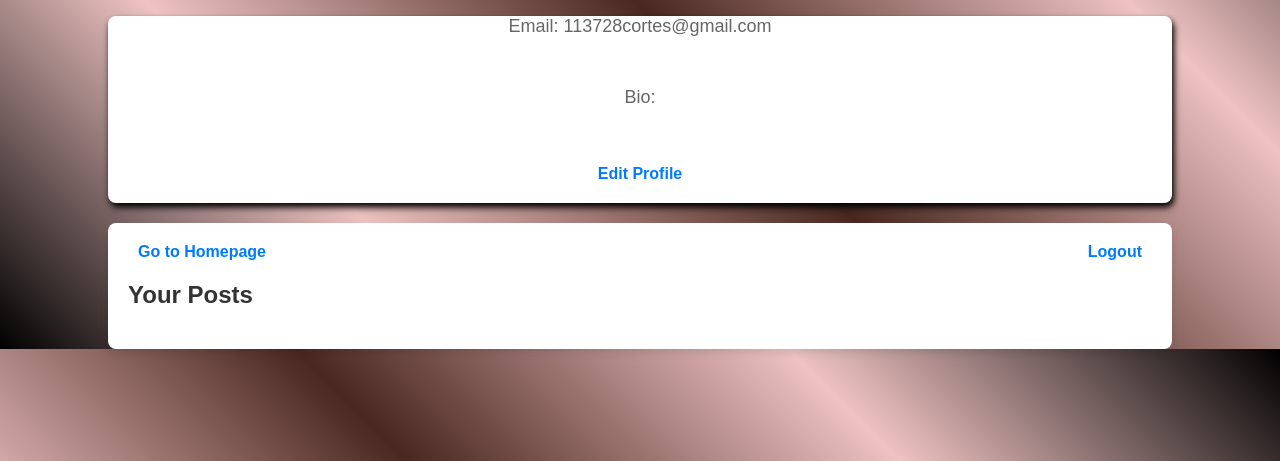
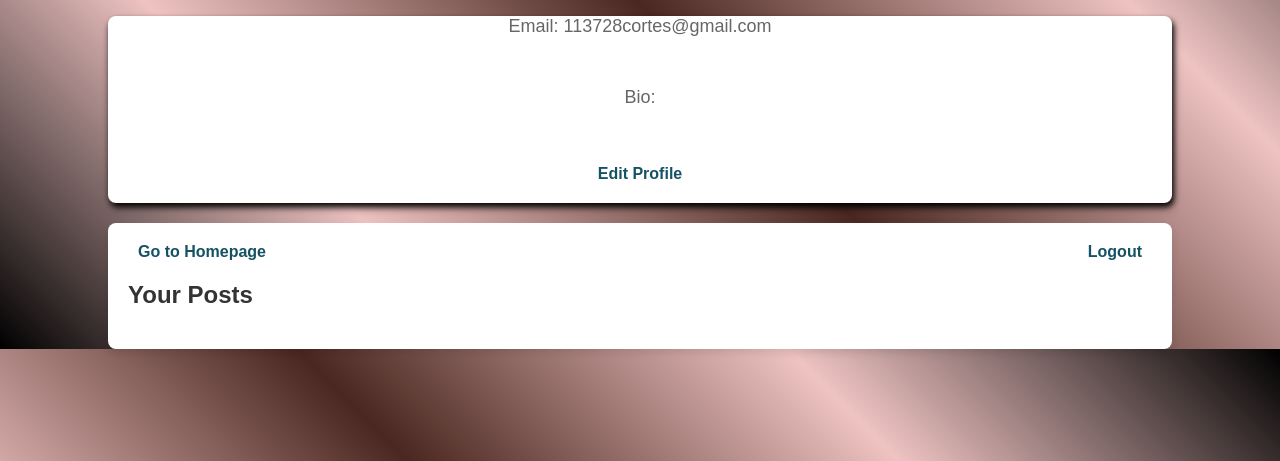
Before and after one commit to Wawayooo/DjangoSocialMedia, a Django app: page /profile/ in a window 1280 px wide. Shown: the part 339-800 px from the top of the page. Run offline with Django 5.2, Linux system fonts and the light colour scheme; a user stored in the database is signed in; data comes from the database, SQL or seed files in the repository.

Commit message:
Changes in Style

```diff
--- a/Static/style/Profile.css
+++ b/Static/style/Profile.css
@@ -49,7 +49,7 @@ h1 {
 
 a {
   text-decoration: none;
-  color: #007BFF;
+  color: #155263;
   font-weight: bold;
 }
 
```
